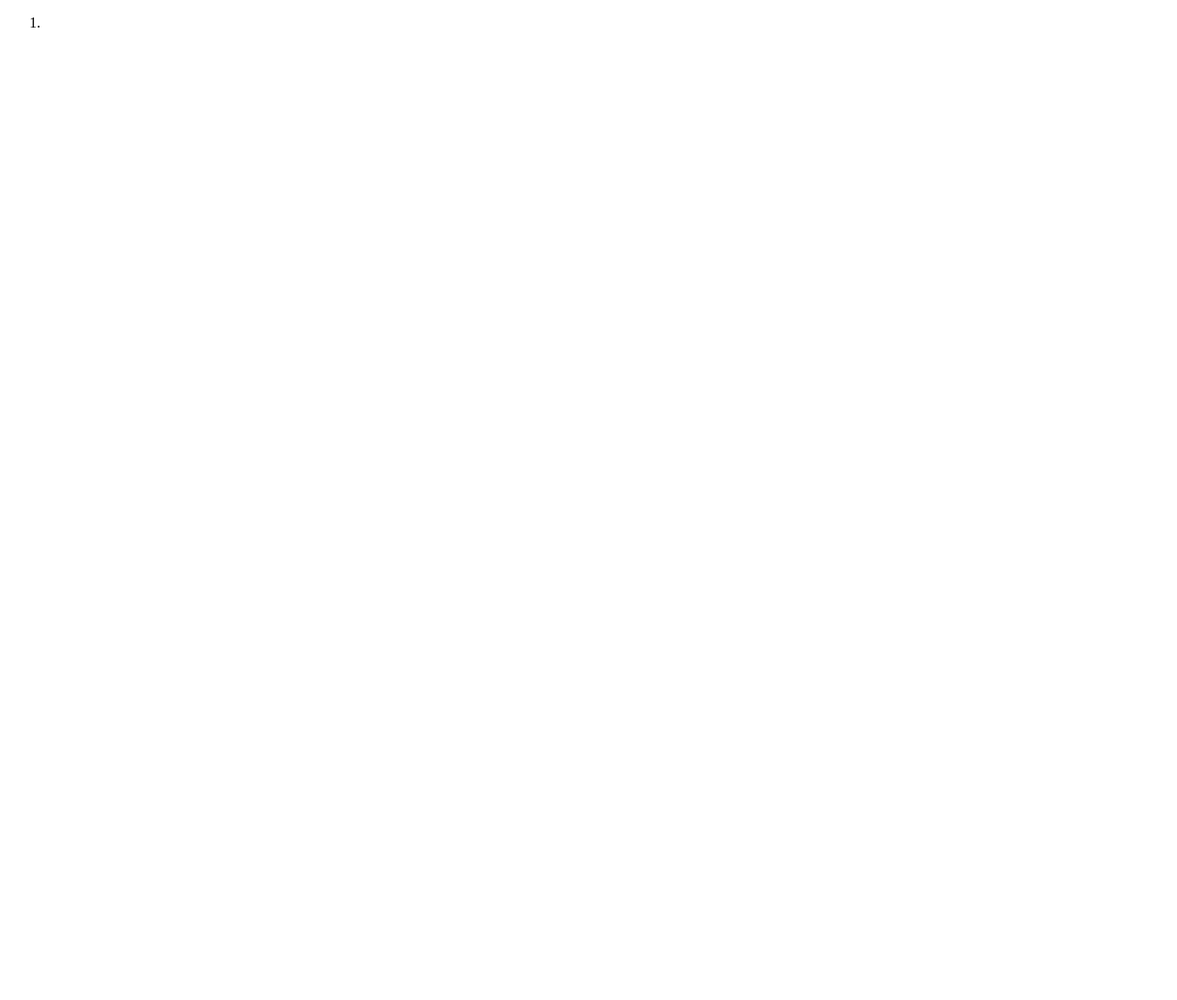
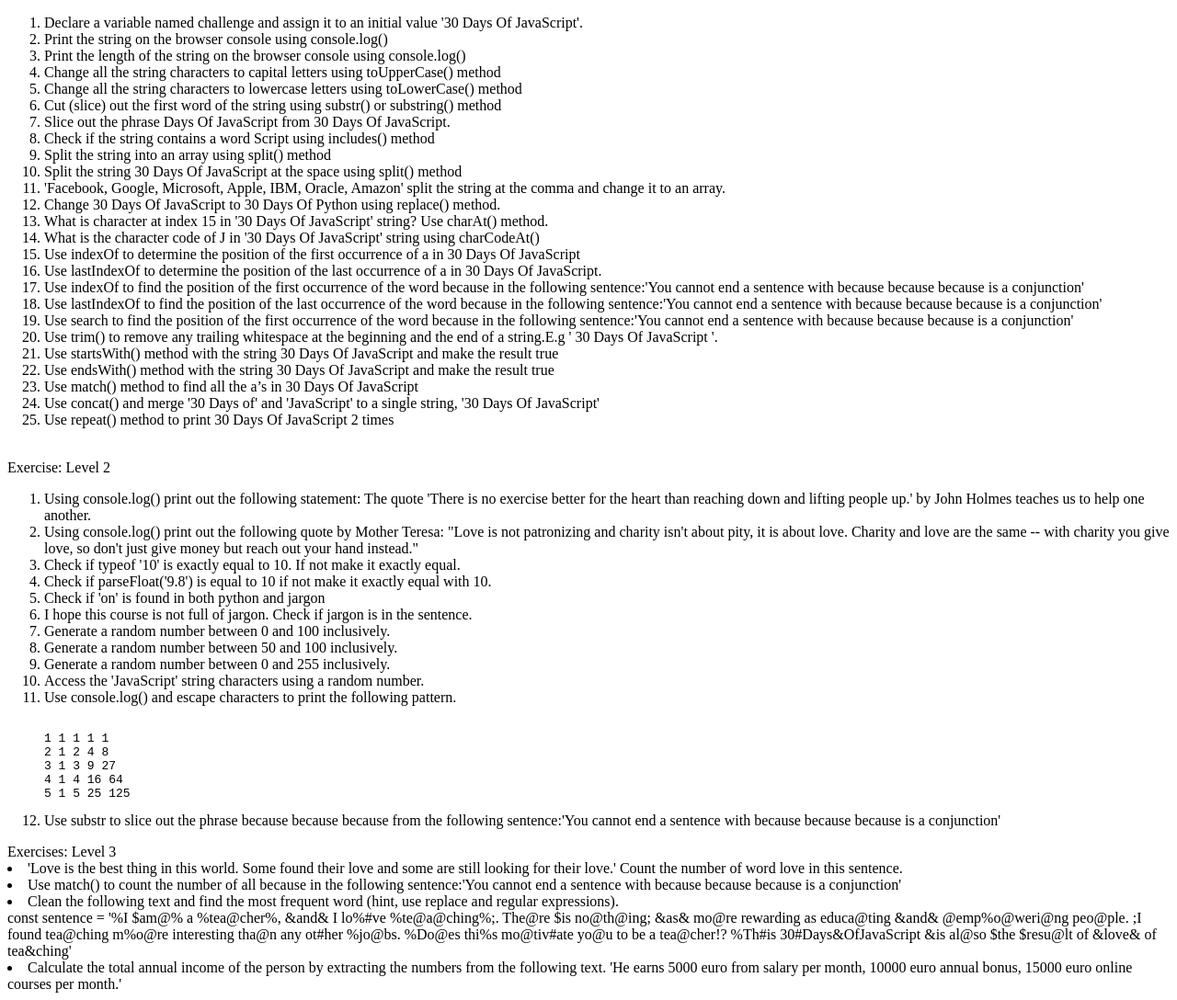
Before and after one commit to dayliter/dayliter.github.io, a plain HTML site: page exercises/02.html in a window 1280 px wide. Shown: the whole page at 92% size. Before the commit the page ends 800 px from the top, so only its background shows below. Drawn offline with Linux system fonts and the light colour scheme.

Commit message:
Update 02.html

```diff
--- a/exercises/02.html
+++ b/exercises/02.html
@@ -16,7 +16,65 @@
   <div>
   <p class = "day02">
       <ol>
-      <li></li>
-      </ol>
+	<li>Declare a variable named challenge and assign it to an initial value '30 Days Of JavaScript'.</li>
+	<li>Print the string on the browser console using console.log()</li>
+	<li>Print the length of the string on the browser console using console.log()</li>
+	      <li>Change all the string characters to capital letters using toUpperCase() method</li>
+	      <li>Change all the string characters to lowercase letters using toLowerCase() method</li>
+	      <li>Cut (slice) out the first word of the string using substr() or substring() method</li>
+	      <li>Slice out the phrase Days Of JavaScript from 30 Days Of JavaScript.</li>
+	      <li>Check if the string contains a word Script using includes() method</li>
+	      <li>Split the string into an array using split() method</li>
+	      <li>Split the string 30 Days Of JavaScript at the space using split() method</li>
+	      <li>'Facebook, Google, Microsoft, Apple, IBM, Oracle, Amazon' split the string at the comma and change it to an array.</li>
+	      <li>Change 30 Days Of JavaScript to 30 Days Of Python using replace() method.</li>
+	      <li>What is character at index 15 in '30 Days Of JavaScript' string? Use charAt() method.</li>
+	      <li>What is the character code of J in '30 Days Of JavaScript' string using charCodeAt()</li>
+	      <li>Use indexOf to determine the position of the first occurrence of a in 30 Days Of JavaScript</li>
+	      <li>Use lastIndexOf to determine the position of the last occurrence of a in 30 Days Of JavaScript.</li>
+	      <li>Use indexOf to find the position of the first occurrence of the word because in the following sentence:'You cannot end a sentence with because because because is a conjunction'</li>
+	      <li>Use lastIndexOf to find the position of the last occurrence of the word because in the following sentence:'You cannot end a sentence with because because because is a conjunction'</li>
+	      <li>Use search to find the position of the first occurrence of the word because in the following sentence:'You cannot end a sentence with because because because is a conjunction'</li>
+	      <li>Use trim() to remove any trailing whitespace at the beginning and the end of a string.E.g ' 30 Days Of JavaScript '.</li>
+	      <li>Use startsWith() method with the string 30 Days Of JavaScript and make the result true</li>
+	      <li>Use endsWith() method with the string 30 Days Of JavaScript and make the result true</li>
+	      <li>Use match() method to find all the a’s in 30 Days Of JavaScript</li>
+	      <li>Use concat() and merge '30 Days of' and 'JavaScript' to a single string, '30 Days Of JavaScript'</li>
+	      <li>Use repeat() method to print 30 Days Of JavaScript 2 times</li>
+	  </ol>
+	  </br>
+Exercise: Level 2
+		<ol>
+			<li>Using console.log() print out the following statement:
+
+The quote 'There is no exercise better for the heart than reaching down and lifting people up.' by John Holmes teaches us to help one another.</li>
+			<li>Using console.log() print out the following quote by Mother Teresa:
+
+"Love is not patronizing and charity isn't about pity, it is about love. Charity and love are the same -- with charity you give love, so don't just give money but reach out your hand instead."</li>
+			<li>Check if typeof '10' is exactly equal to 10. If not make it exactly equal.</li>
+			<li>Check if parseFloat('9.8') is equal to 10 if not make it exactly equal with 10.</li>
+			<li>Check if 'on' is found in both python and jargon</li>
+			<li>I hope this course is not full of jargon. Check if jargon is in the sentence.</li>
+			<li>Generate a random number between 0 and 100 inclusively.</li>
+			<li>Generate a random number between 50 and 100 inclusively.</li>
+			<li>Generate a random number between 0 and 255 inclusively.</li>
+			<li>Access the 'JavaScript' string characters using a random number.</li>
+			<li>Use console.log() and escape characters to print the following pattern.<pre>
+
+1 1 1 1 1
+2 1 2 4 8
+3 1 3 9 27
+4 1 4 16 64
+5 1 5 25 125</pre></li>
+			<li>Use substr to slice out the phrase because because because from the following sentence:'You cannot end a sentence with because because because is a conjunction'</li>
+	 </ol>
+			Exercises: Level 3
+	 <li>'Love is the best thing in this world. Some found their love and some are still looking for their love.' Count the number of word love in this sentence.</li>
+	 <li>Use match() to count the number of all because in the following sentence:'You cannot end a sentence with because because because is a conjunction'</li>
+	 <li>Clean the following text and find the most frequent word (hint, use replace and regular expressions).</br>
+	 const sentence = '%I $am@% a %tea@cher%, &and& I lo%#ve %te@a@ching%;. The@re $is no@th@ing; &as& mo@re rewarding as educa@ting &and& @emp%o@weri@ng peo@ple. ;I found tea@ching m%o@re interesting tha@n any ot#her %jo@bs. %Do@es thi%s mo@tiv#ate yo@u to be a tea@cher!? %Th#is 30#Days&OfJavaScript &is al@so $the $resu@lt of &love& of tea&ching'</li>
+	<li>Calculate the total annual income of the person by extracting the numbers from the following text. 'He earns 5000 euro from salary per month, 10000 euro annual bonus, 15000 euro online courses per month.'</li>
+
+ </ol>
    </body>
    </html>
```
